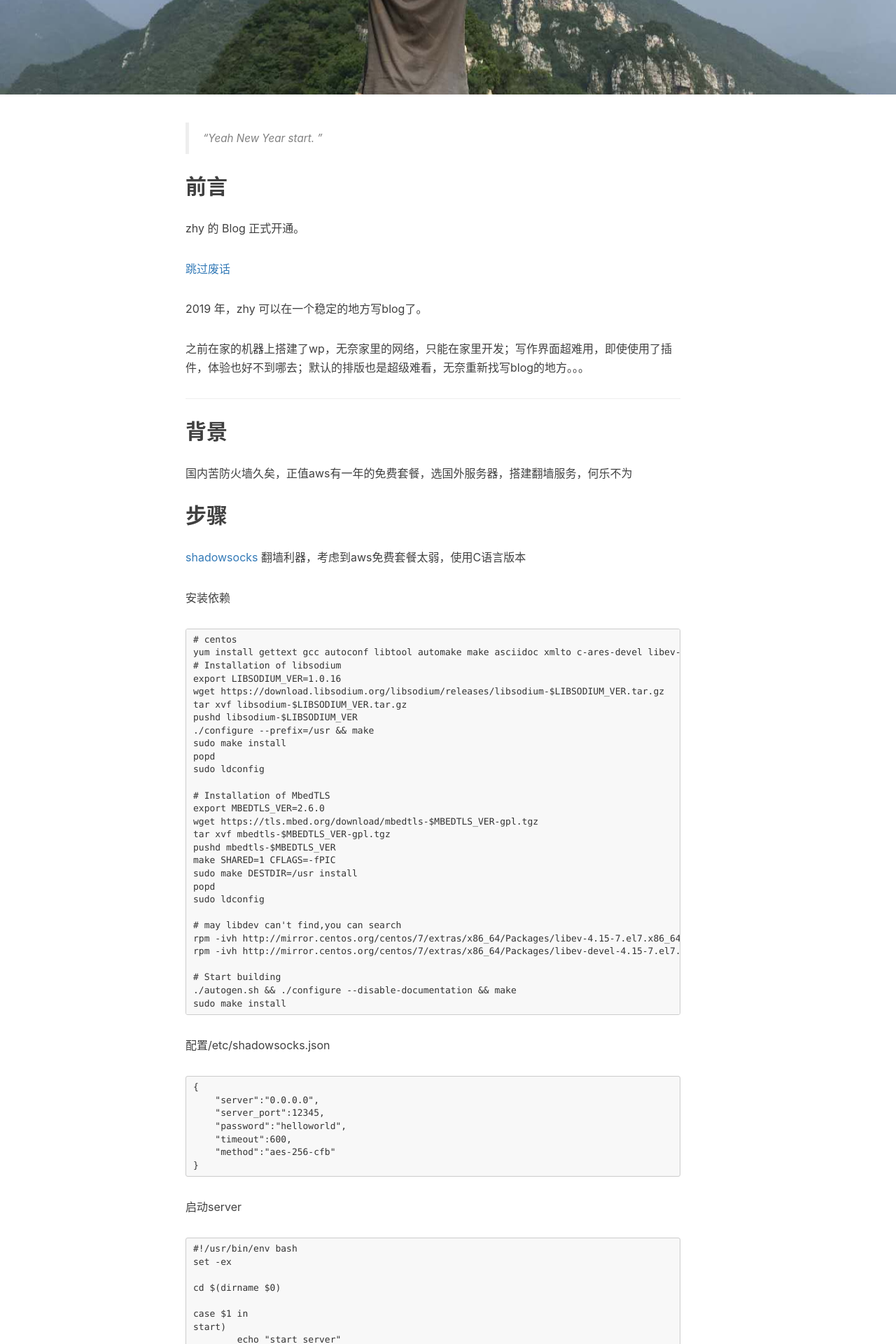
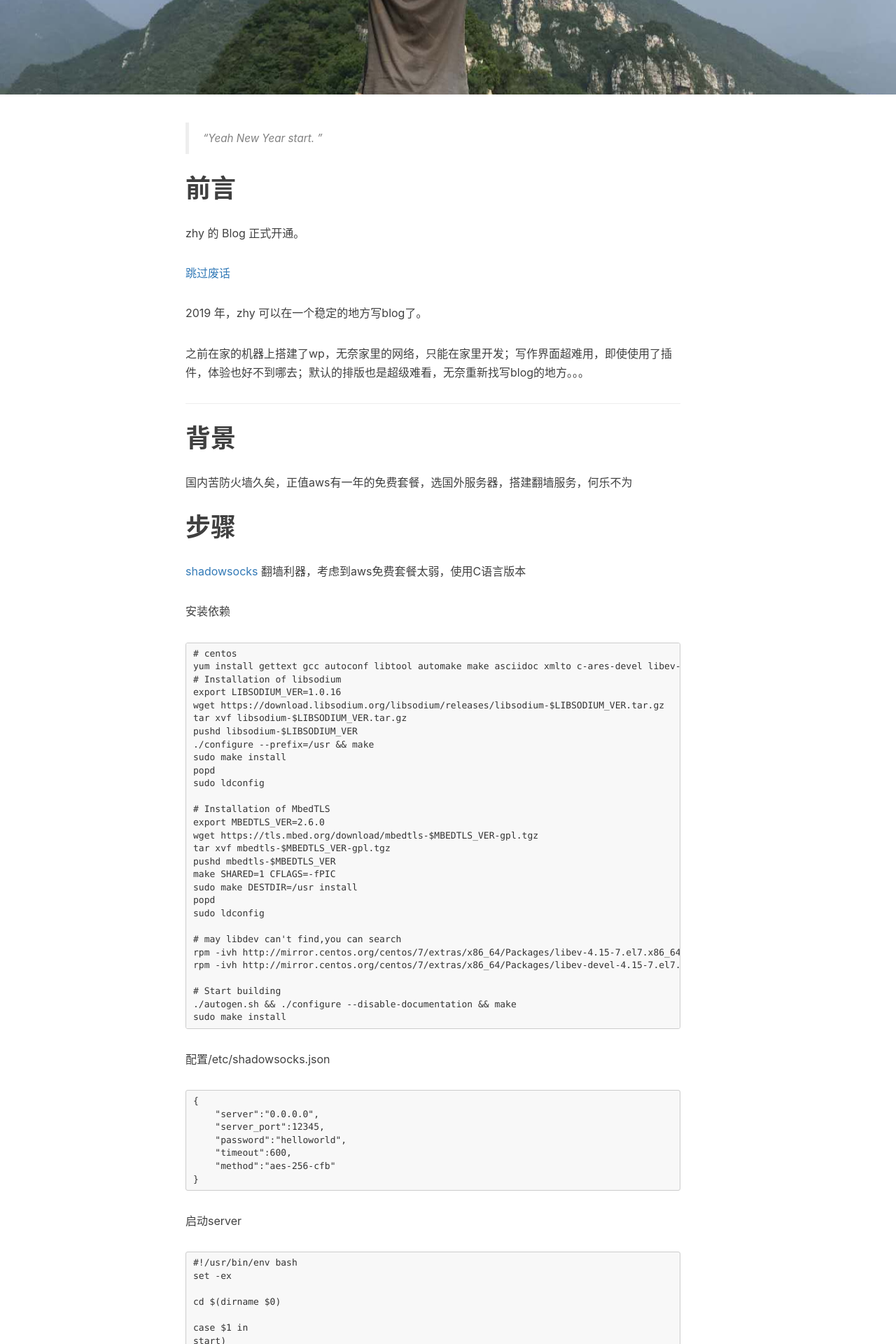
Before and after one commit to xzhangwwyu/xzhangwwyu.github.io, a Jekyll site: the page built from _posts/2019-01-30-vpn-build.markdown, in a window 1280 px wide. Shown: the part 388-2308 px from the top of the page at 70% size. Built offline with Jekyll 4.4.1, drawn with Linux system fonts in a browser that asks for light colours; nearby versions of some CDN libraries; comment, search, counter and statistics services are not loaded.

Commit message:
fix:debug md

````diff
--- a/_posts/2019-01-30-vpn-build.markdown
+++ b/_posts/2019-01-30-vpn-build.markdown
@@ -12,7 +12,7 @@ tags:
 > “Yeah New Year start. ”
 
 
-## 前言
+# 前言
 
 zhy 的 Blog 正式开通。
 
@@ -29,11 +29,11 @@ zhy 的 Blog 正式开通。
 ---
 
 
-## 背景
+# 背景
 
 国内苦防火墙久矣，正值aws有一年的免费套餐，选国外服务器，搭建翻墙服务，何乐不为
 
-## 步骤
+# 步骤
 [shadowsocks](https://github.com/shadowsocks/shadowsocks-libev) 翻墙利器，考虑到aws免费套餐太弱，使用C语言版本
 
 安装依赖
@@ -103,7 +103,7 @@ esac
 ```
 命令行使用shadowsocks，参考privoxy
 
-## 参考
+# 参考
 <lo>
 <li>https://github.com/shadowsocks/shadowsocks-libev
 <li>https://my.oschina.net/zk875/blog/853410
````
